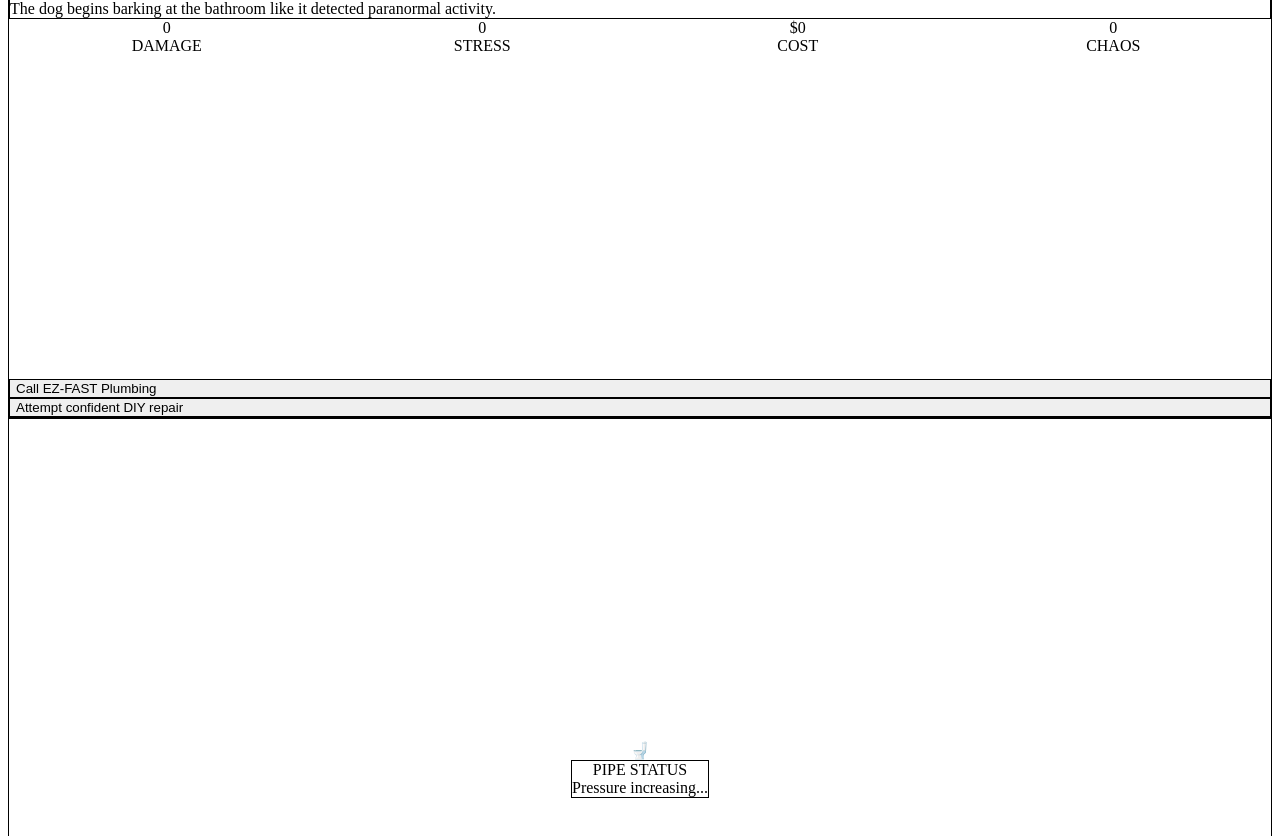
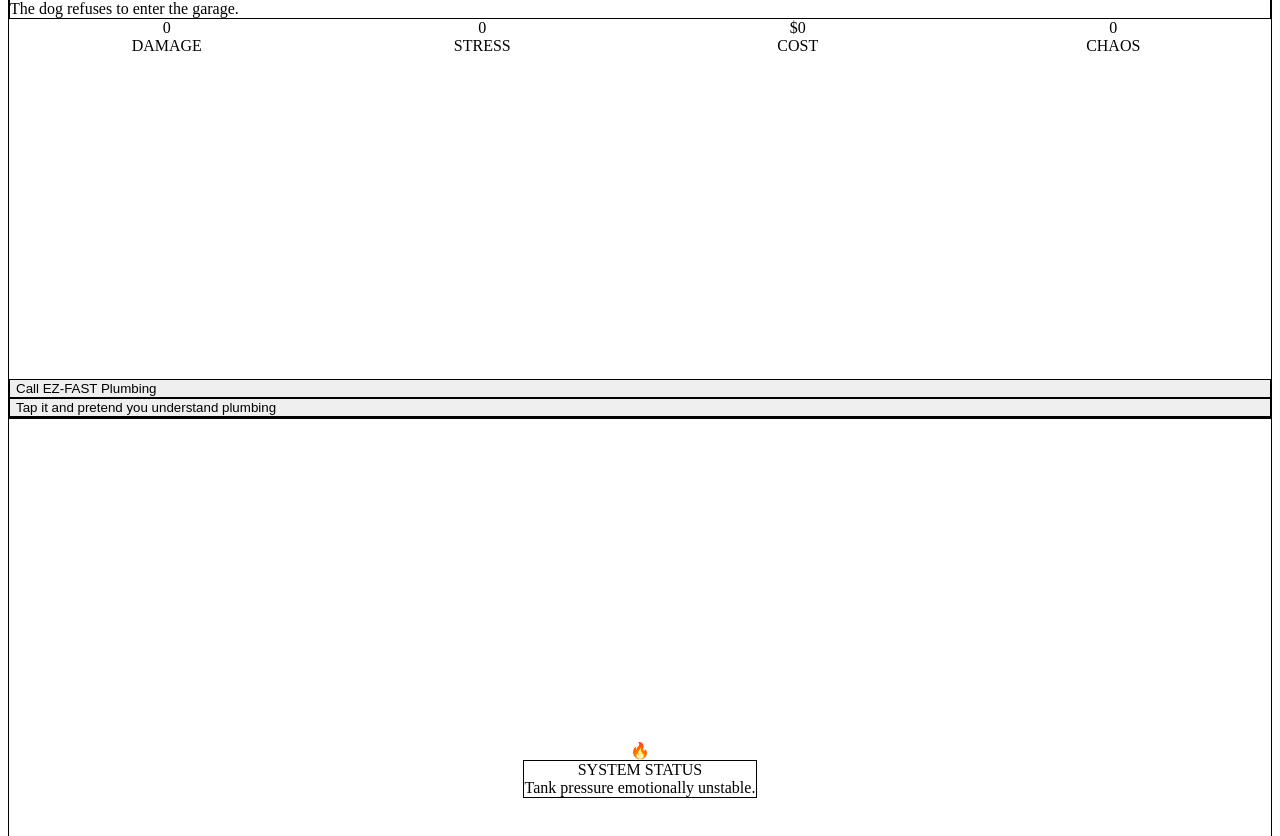
Before and after one commit to ez-fast/oh-crap-game, a React (Vite) app: page / in a window 1280 px wide. Shown: the part 292-1128 px from the top of the page. Built offline with nearby package versions, Linux system fonts and the light colour scheme.

Commit message:
Add more scenrios for version 6

```diff
--- a/src/App.jsx
+++ b/src/App.jsx
@@ -3,7 +3,7 @@ import React from 'react';
 export default function OhCrapGame() {
 
   // =========================
-  // SOUND ENGINE V5.5
+  // SOUND ENGINE V5.6
   // =========================
   const sound = {
     click: 'https://assets.mixkit.co/active_storage/sfx/2571/2571-preview.mp3',
@@ -18,6 +18,19 @@ export default function OhCrapGame() {
   };
 
   // =========================
+  // RANDOM STARTS
+  // =========================
+  const startScenarios = [
+    'toiletStart',
+    'kitchenStart',
+    'waterHeaterStart',
+    'laundryStart'
+  ];
+
+  const randomStart =
+    startScenarios[Math.floor(Math.random() * startScenarios.length)];
+
+  // =========================
   // GAME STATE
   // =========================
   const [state, setState] = React.useState({
@@ -28,7 +41,7 @@ export default function OhCrapGame() {
     mistakes: 0
   });
 
-  const [node, setNode] = React.useState('start');
+  const [node, setNode] = React.useState(randomStart);
   const [event, setEvent] = React.useState('');
   const [shake, setShake] = React.useState(false);
 
@@ -40,27 +53,42 @@ export default function OhCrapGame() {
     "The dog suddenly leaves the room at high speed.",
     "Something inside the wall makes a deeply concerning noise.",
     "Your spouse quietly opens Zillow.",
-    "A pipe makes a sound like a submarine hull failing."
+    "A pipe makes a sound like a submarine hull failing.",
+    "You smell something expensive.",
+    "The floor develops a suspicious squish."
   ];
 
   const triggerEvent = () => {
     if (Math.random() < 0.45) {
-      setEvent(randomEvents[Math.floor(Math.random() * randomEvents.length)]);
+      setEvent(
+        randomEvents[
+          Math.floor(Math.random() * randomEvents.length)
+        ]
+      );
     } else {
       setEvent('');
     }
   };
 
   // =========================
-  // EZ-FAST AI CHARACTER
+  // EZ-FAST AI RESPONSE ENGINE
   // =========================
   const ezFastResponse = () => {
+
     const responses = [
       "EZ-FAST arrives, surveys the scene, and nods with the exhaustion of someone who has seen this exact confidence before.",
+
       "The technician fixes the issue in 18 minutes and politely avoids asking why you touched the cleanout pipe.",
+
       "EZ-FAST restores order while your spouse watches silently like this is a courtroom proceeding.",
+
       "The technician immediately identifies the issue and says: 'Ah. A classic DIY escalation event.'",
-      "EZ-FAST stabilizes the system before the house can evolve into an indoor water park."
+
+      "EZ-FAST stabilizes the system before the house can evolve into an indoor water park.",
+
+      "The plumber walks in, takes one look, and says: 'Well... at least you stopped eventually.'",
+
+      "A senior technician restores normal water pressure while your dog finally exits witness protection."
     ];
 
     return responses[
@@ -73,11 +101,15 @@ export default function OhCrapGame() {
   // =========================
   const story = {
 
-    start: {
+    // ====================================
+    // TOILET START
+    // ====================================
+    toiletStart: {
       title: "OH CRAP! — Toilet Overflow",
       comic: "🚽",
       spouse: "Your spouse stares at the rising toilet water with the expression of someone reconsidering past life choices.",
       dog: "The dog begins barking at the bathroom like it detected paranormal activity.",
+
       text: `
 You flush the upstairs toilet.
 
@@ -87,6 +119,7 @@ Then the bowl slowly fills to the top like the house itself is thinking about re
 
 A bubbling sound echoes from somewhere deep inside the walls.
       `,
+
       choices: [
         {
           text: "Call EZ-FAST Plumbing",
@@ -95,6 +128,7 @@ A bubbling sound echoes from somewhere deep inside the walls.
           stress: -15,
           wallet: -250
         },
+
         {
           text: "Attempt confident DIY repair",
           next: "bathroom",
@@ -105,11 +139,236 @@ A bubbling sound echoes from somewhere deep inside the walls.
       ]
     },
 
+    // ====================================
+    // KITCHEN START
+    // ====================================
+    kitchenStart: {
+      title: "OH CRAP! — Kitchen Sink Disaster",
+      comic: "🍽️",
+      spouse: "Your spouse asks why the sink sounds like it's digesting gravel.",
+      dog: "The dog watches the disposal with deep suspicion.",
+
+      text: `
+You turn on the garbage disposal.
+
+It immediately makes a sound like a motorcycle crashing into cookware.
+
+The sink backs up instantly.
+
+Something black and horrifying floats upward from the drain.
+      `,
+
+      choices: [
+        {
+          text: "Call EZ-FAST Plumbing",
+          next: "goodEnding",
+          damage: -10,
+          stress: -10,
+          wallet: -280
+        },
+
+        {
+          text: "Reach into disposal like a maniac",
+          next: "kitchenDisaster",
+          damage: 20,
+          stress: 25,
+          wallet: -40
+        }
+      ]
+    },
+
+    kitchenDisaster: {
+      title: "Kitchen Escalation Event",
+      comic: "🧼",
+      spouse: "Your spouse has stopped offering suggestions and started recording evidence.",
+      dog: "The dog retreats behind the couch.",
+
+      text: `
+You attempt several increasingly questionable fixes.
+
+The disposal growls.
+
+The dishwasher starts draining into the sink.
+
+You now appear to be fighting the kitchen itself.
+      `,
+
+      choices: [
+        {
+          text: "Call EZ-FAST Plumbing immediately",
+          next: "rescueEnding",
+          damage: -5,
+          stress: -10,
+          wallet: -450
+        },
+
+        {
+          text: "Continue YouTube-certified repair strategy",
+          next: "disaster",
+          damage: 35,
+          stress: 30,
+          wallet: -150
+        }
+      ]
+    },
+
+    // ====================================
+    // WATER HEATER START
+    // ====================================
+    waterHeaterStart: {
+      title: "OH CRAP! — Water Heater Leak",
+      comic: "🔥",
+      spouse: "Your spouse asks if water heaters are supposed to hiss like snakes.",
+      dog: "The dog refuses to enter the garage.",
+
+      text: `
+You hear a faint hissing sound in the garage.
+
+The water heater is leaking slowly from the bottom.
+
+A puddle spreads outward with unsettling confidence.
+
+The metal tank makes a noise like it's thinking dangerous thoughts.
+      `,
+
+      choices: [
+        {
+          text: "Call EZ-FAST Plumbing",
+          next: "goodEnding",
+          damage: -10,
+          stress: -12,
+          wallet: -320
+        },
+
+        {
+          text: "Tap it and pretend you understand plumbing",
+          next: "heaterDisaster",
+          damage: 25,
+          stress: 20,
+          wallet: -20
+        }
+      ]
+    },
+
+    heaterDisaster: {
+      title: "Boiler Confidence Event",
+      comic: "💦",
+      spouse: "Your spouse asks if shutting off the house water might have been step one.",
+      dog: "The dog now sits outside the garage monitoring you from a safe distance.",
+
+      text: `
+You adjust several valves with increasing confidence.
+
+This confidence is not supported by engineering.
+
+The leak becomes more aggressive.
+
+Steam appears.
+
+Nothing about this feels legal anymore.
+      `,
+
+      choices: [
+        {
+          text: "Call EZ-FAST before this becomes newsworthy",
+          next: "lateEnding",
+          damage: 5,
+          stress: -5,
+          wallet: -700
+        },
+
+        {
+          text: "Keep adjusting random valves",
+          next: "badEnding",
+          damage: 60,
+          stress: 60,
+          wallet: -2400
+        }
+      ]
+    },
+
+    // ====================================
+    // LAUNDRY START
+    // ====================================
+    laundryStart: {
+      title: "OH CRAP! — Laundry Room Flood",
+      comic: "🧺",
+      spouse: "Your spouse asks why the laundry room sounds like Niagara Falls.",
+      dog: "The dog refuses to step onto the wet floor and now judges you from afar.",
+
+      text: `
+You start a load of laundry.
+
+Ten minutes later, you hear splashing.
+
+The washing machine has apparently decided to reject modern civilization.
+
+Water pours across the floor toward the hallway.
+      `,
+
+      choices: [
+        {
+          text: "Call EZ-FAST Plumbing",
+          next: "goodEnding",
+          damage: -8,
+          stress: -10,
+          wallet: -260
+        },
+
+        {
+          text: "Attempt emergency towel engineering",
+          next: "laundryDisaster",
+          damage: 20,
+          stress: 25,
+          wallet: -35
+        }
+      ]
+    },
+
+    laundryDisaster: {
+      title: "Laundry System Collapse",
+      comic: "🌊",
+      spouse: "Your spouse says: 'Please stop helping.'",
+      dog: "The dog has relocated upstairs and refuses eye contact.",
+
+      text: `
+You attempt to stop the leak using towels, optimism, and panic.
+
+The drain overflows.
+
+The machine vibrates violently.
+
+You are now essentially losing a fight against socks and water.
+      `,
+
+      choices: [
+        {
+          text: "Call EZ-FAST and surrender",
+          next: "rescueEnding",
+          damage: -5,
+          stress: -8,
+          wallet: -500
+        },
+
+        {
+          text: "Keep troubleshooting emotionally",
+          next: "disaster",
+          damage: 40,
+          stress: 35,
+          wallet: -220
+        }
+      ]
+    },
+
+    // ====================================
+    // MAIN DISASTER PATH
+    // ====================================
     bathroom: {
       title: "Bathroom Escalation Event",
       comic: "🌊",
       spouse: "Your spouse asks if you've 'actually done this before' in a tone that already knows the answer.",
       dog: "The dog refuses to cross the bathroom doorway.",
+
       text: `
 You begin plunging aggressively.
 
@@ -121,6 +380,7 @@ Then the sink joins in.
 
 The bathroom now sounds like a swamp having an argument.
       `,
+
       choices: [
         {
           text: "Call EZ-FAST Plumbing",
@@ -129,6 +389,7 @@ The bathroom now sounds like a swamp having an argument.
           stress: -10,
           wallet: -400
         },
+
         {
           text: "Continue DIY experiment",
           next: "disaster",
@@ -144,6 +405,7 @@ The bathroom now sounds like a swamp having an argument.
       comic: "💥",
       spouse: "Your spouse has stopped speaking entirely, which somehow feels worse.",
       dog: "The dog relocates to the farthest corner of the house.",
+
       text: `
 You remove a pipe you were emotionally unprepared to remove.
 
@@ -155,6 +417,7 @@ Something hits the ceiling.
 
 You now understand why professional plumbers charge what they charge.
       `,
+
       choices: [
         {
           text: "Call EZ-FAST Plumbing and admit defeat",
@@ -163,6 +426,7 @@ You now understand why professional plumbers charge what they charge.
           stress: 10,
           wallet: -850
         },
+
         {
           text: "Keep going somehow",
           next: "badEnding",
@@ -173,15 +437,16 @@ You now understand why professional plumbers charge what they charge.
       ]
     },
 
-    // =========================
+    // ====================================
     // ENDINGS
-    // =========================
+    // ====================================
     goodEnding: {
       ending: true,
       title: "Professional Victory",
       comic: "🛠️",
       spouse: "Your spouse regains partial confidence in your decision-making abilities.",
       dog: "The dog cautiously returns to the hallway.",
+
       text: `
 You wisely stop before things become catastrophic.
 
@@ -197,6 +462,7 @@ For now.
       comic: "🚰",
       spouse: "Your spouse immediately claims they suggested calling a professional earlier.",
       dog: "The dog watches the plumber with deep respect.",
+
       text: `
 You narrowly avoid structural water damage.
 
@@ -212,6 +478,7 @@ Emotionally? Less clear.
       comic: "💸",
       spouse: "Your spouse now supervises all future home improvement discussions.",
       dog: "The dog no longer trusts loud plumbing noises.",
+
       text: `
 The repairs are successful.
 
@@ -225,6 +492,7 @@ Unfortunately, so is the invoice.
       comic: "🔥",
       spouse: "Your spouse begins researching tiny homes.",
       dog: "The dog has emotionally detached from the family.",
+
       text: `
 Water enters rooms that should never contain water.
 
@@ -246,6 +514,7 @@ The ceiling develops opinions.
     triggerEvent();
 
     if (choice.damage >= 30) {
+
       setShake(true);
       play('disaster');
 
@@ -263,12 +532,17 @@ The ceiling develops opinions.
       stress: prev.stress + choice.stress,
       damage: prev.damage + choice.damage,
       wallet: prev.wallet + choice.wallet,
-      mistakes: prev.mistakes + (
-        choice.text.toLowerCase().includes("diy") ||
-        choice.text.toLowerCase().includes("keep going")
-          ? 1
-          : 0
-      )
+
+      mistakes:
+        prev.mistakes +
+        (
+          choice.text.toLowerCase().includes("diy") ||
+          choice.text.toLowerCase().includes("keep") ||
+          choice.text.toLowerCase().includes("random") ||
+          choice.text.toLowerCase().includes("towel")
+            ? 1
+            : 0
+        )
     }));
 
     setNode(choice.next);
@@ -279,6 +553,11 @@ The ceiling develops opinions.
   // =========================
   const reset = () => {
 
+    const newStart =
+      startScenarios[
+        Math.floor(Math.random() * startScenarios.length)
+      ];
+
     setState({
       chaos: 0,
       stress: 0,
@@ -287,63 +566,88 @@ The ceiling develops opinions.
       mistakes: 0
     });
 
-    setNode('start');
+    setNode(newStart);
     setEvent('');
   };
 
   // =========================
-  // VISUAL PANEL
+  // COMIC PANEL
   // =========================
   const ComicPanel = () => {
 
-    if (node === 'start') {
+    const panels = {
+
+      toiletStart: {
+        icon: "🚽",
+        status: "Toilet confidence declining rapidly.",
+        color: "blue"
+      },
+
+      kitchenStart: {
+        icon: "🍽️",
+        status: "Disposal making forbidden noises.",
+        color: "yellow"
+      },
+
+      waterHeaterStart: {
+        icon: "🔥",
+        status: "Tank pressure emotionally unstable.",
+        color: "orange"
+      },
+
+      laundryStart: {
+        icon: "🧺",
+        status: "Laundry room becoming aquarium.",
+        color: "cyan"
+      },
+
+      bathroom: {
+        icon: "🌊",
+        status: "Multiple drains now involved.",
+        color: "yellow"
+      },
+
+      kitchenDisaster: {
+        icon: "🧼",
+        status: "Kitchen entering combat phase.",
+        color: "orange"
+      },
+
+      heaterDisaster: {
+        icon: "💦",
+        status: "Steam levels concerning.",
+        color: "orange"
+      },
+
+      laundryDisaster: {
+        icon: "🌊",
+        status: "Water spreading strategically.",
+        color: "cyan"
+      },
+
+      disaster: {
+        icon: "💥",
+        status: "Structural confidence collapsing.",
+        color: "red"
+      }
+    };
+
+    const panel = panels[node];
+
+    if (!panel) {
       return (
         <div className="flex flex-col items-center text-center">
-          <div className="text-8xl animate-bounce">🚽</div>
+          <div className="text-8xl animate-pulse">
+            {current.comic}
+          </div>
 
-          <div className="mt-6 bg-blue-500/10 border border-blue-400 rounded-2xl p-4">
-            <div className="text-blue-300 font-bold mb-2">
-              PIPE STATUS
+          <div className="mt-6 bg-green-500/10 border border-green-400 rounded-2xl p-4">
+            <div className="text-green-300 font-bold mb-2">
+              EZ-FAST STATUS
             </div>
 
             <div className="text-slate-300 text-sm">
-              Pressure increasing...
-            </div>
-          </div>
-        </div>
-      );
-    }
-
-    if (node === 'bathroom') {
-      return (
-        <div className="flex flex-col items-center text-center">
-          <div className="text-8xl animate-pulse">🌊</div>
-
-          <div className="mt-6 bg-yellow-500/10 border border-yellow-400 rounded-2xl p-4">
-            <div className="text-yellow-300 font-bold mb-2">
-              SITUATION
-            </div>
-
-            <div className="text-slate-300 text-sm">
-              Multiple drains are now participating.
-            </div>
-          </div>
-        </div>
-      );
-    }
-
-    if (node === 'disaster') {
-      return (
-        <div className="flex flex-col items-center text-center">
-          <div className="text-8xl animate-ping">💥</div>
-
-          <div className="mt-6 bg-red-500/10 border border-red-400 rounded-2xl p-4">
-            <div className="text-red-300 font-bold mb-2">
-              HOUSE STATUS
-            </div>
-
-            <div className="text-slate-300 text-sm">
-              Structural confidence declining rapidly.
+              Situation stabilized.
             </div>
           </div>
         </div>
@@ -352,19 +656,29 @@ The ceiling develops opinions.
 
     return (
       <div className="flex flex-col items-center text-center">
-        <div className="text-8xl animate-pulse">
-          {current.comic}
+
+        <div className="text-9xl animate-bounce">
+          {panel.icon}
         </div>
 
-        <div className="mt-6 bg-green-500/10 border border-green-400 rounded-2xl p-4">
-          <div className="text-green-300 font-bold mb-2">
-            EZ-FAST STATUS
+        <div className={`mt-8 border rounded-2xl p-5 w-full max-w-sm
+          ${panel.color === 'red' ? 'bg-red-500/10 border-red-400' : ''}
+          ${panel.color === 'orange' ? 'bg-orange-500/10 border-orange-400' : ''}
+          ${panel.color === 'yellow' ? 'bg-yellow-500/10 border-yellow-400' : ''}
+          ${panel.color === 'cyan' ? 'bg-cyan-500/10 border-cyan-400' : ''}
+          ${panel.color === 'blue' ? 'bg-blue-500/10 border-blue-400' : ''}
+        `}>
+
+          <div className="text-white font-black mb-2">
+            SYSTEM STATUS
           </div>
 
           <div className="text-slate-300 text-sm">
-            Situation stabilized.
+            {panel.status}
           </div>
+
         </div>
+
       </div>
     );
   };
@@ -462,11 +776,12 @@ The ceiling develops opinions.
 
           </div>
 
-          {/* PUSH EVERYTHING BELOW */}
+          {/* PUSH CONTENT */}
           <div className="flex-grow"></div>
 
-          {/* EZ-FAST RESPONSE BOTTOM */}
+          {/* EZ FAST BOTTOM */}
           {current.ending && (
+
             <div className="bg-green-500/10 border border-green-400 rounded-2xl p-5 mb-6">
 
               <div className="text-green-300 font-black mb-2">
@@ -480,11 +795,13 @@ The ceiling develops opinions.
             </div>
           )}
 
-          {/* BUTTONS ALWAYS BOTTOM */}
+          {/* BUTTONS */}
           {!current.ending ? (
+
             <div className="space-y-4">
 
               {current.choices.map((choice, i) => (
+
                 <button
                   key={i}
                   onClick={() => choose(choice)}
@@ -492,21 +809,25 @@ The ceiling develops opinions.
                 >
                   {choice.text}
                 </button>
+
               ))}
 
             </div>
+
           ) : (
+
             <button
               onClick={reset}
               className="w-full p-5 bg-red-600 hover:bg-red-500 rounded-2xl font-black text-lg transition-all duration-200"
             >
               PLAY AGAIN
             </button>
+
           )}
 
         </div>
 
-        {/* COMIC VISUAL PANEL */}
+        {/* COMIC PANEL */}
         <div className="bg-slate-900 border border-slate-700 rounded-3xl p-8 flex items-center justify-center min-h-[700px]">
 
           <ComicPanel />
@@ -514,6 +835,7 @@ The ceiling develops opinions.
         </div>
 
       </div>
+
     </div>
   );
 }
```
